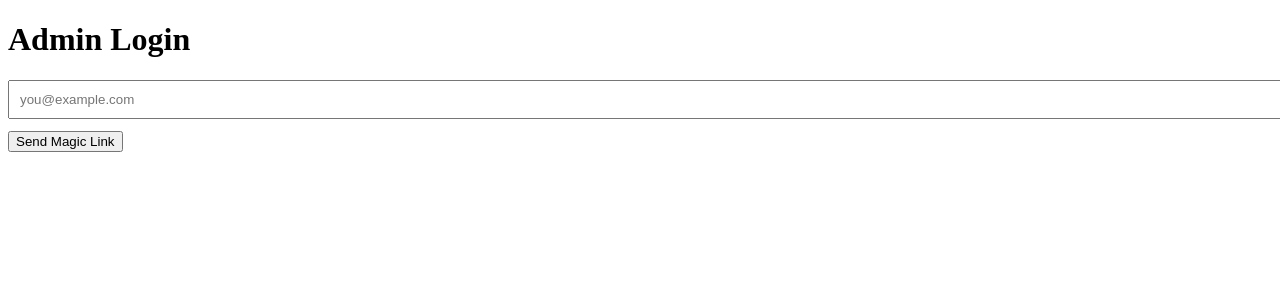
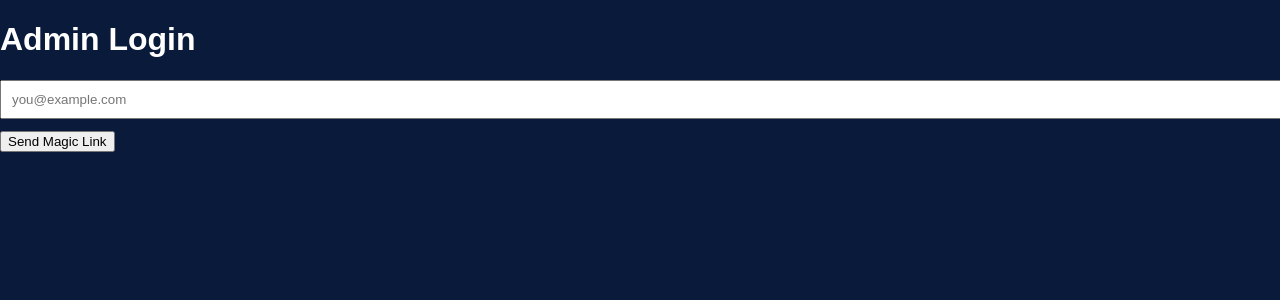
Before and after one commit to PrathamOnePress/pratham, a Next.js app: page /admin/login in a window 1280 px wide. Shown: the top 300 px of the page. Built offline with nearby package versions, Linux system fonts and the light colour scheme; no server answers.

Commit message:
updated
upfdted

```diff
--- /dev/null
+++ b/app/layout.tsx
@@ -0,0 +1,12 @@
+// Root Layout v2
+import "@/styles/globals.css";
+
+export const metadata = { title: "PrathamOne" };
+
+export default function RootLayout({ children }) {
+  return (
+    <html lang="en">
+      <body>{children}</body>
+    </html>
+  );
+}
--- /dev/null
+++ b/styles/globals.css
@@ -0,0 +1,7 @@
+/* Global CSS for PrathamOne UI v2 */
+body {
+  margin: 0;
+  font-family: sans-serif;
+  background: #0A1A3A;
+  color: white;
+}
```
Also changed, not shown: app/page.tsx (+8 -13 lines), components/Footer.tsx (added, +8 -0 lines), components/Hero.tsx (added, +8 -0 lines), components/Nav.tsx (added, +14 -0 lines), 1 other file (tests, documents, lock files or other folders).
